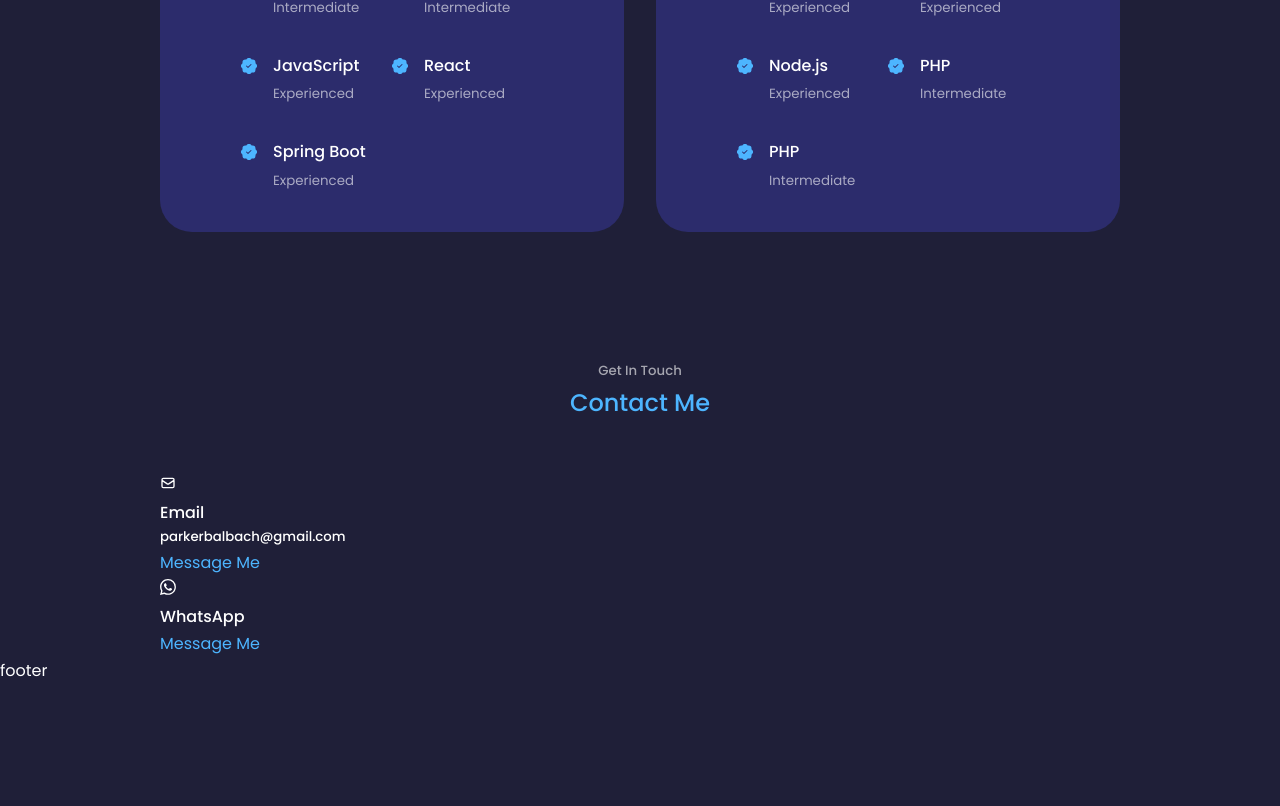
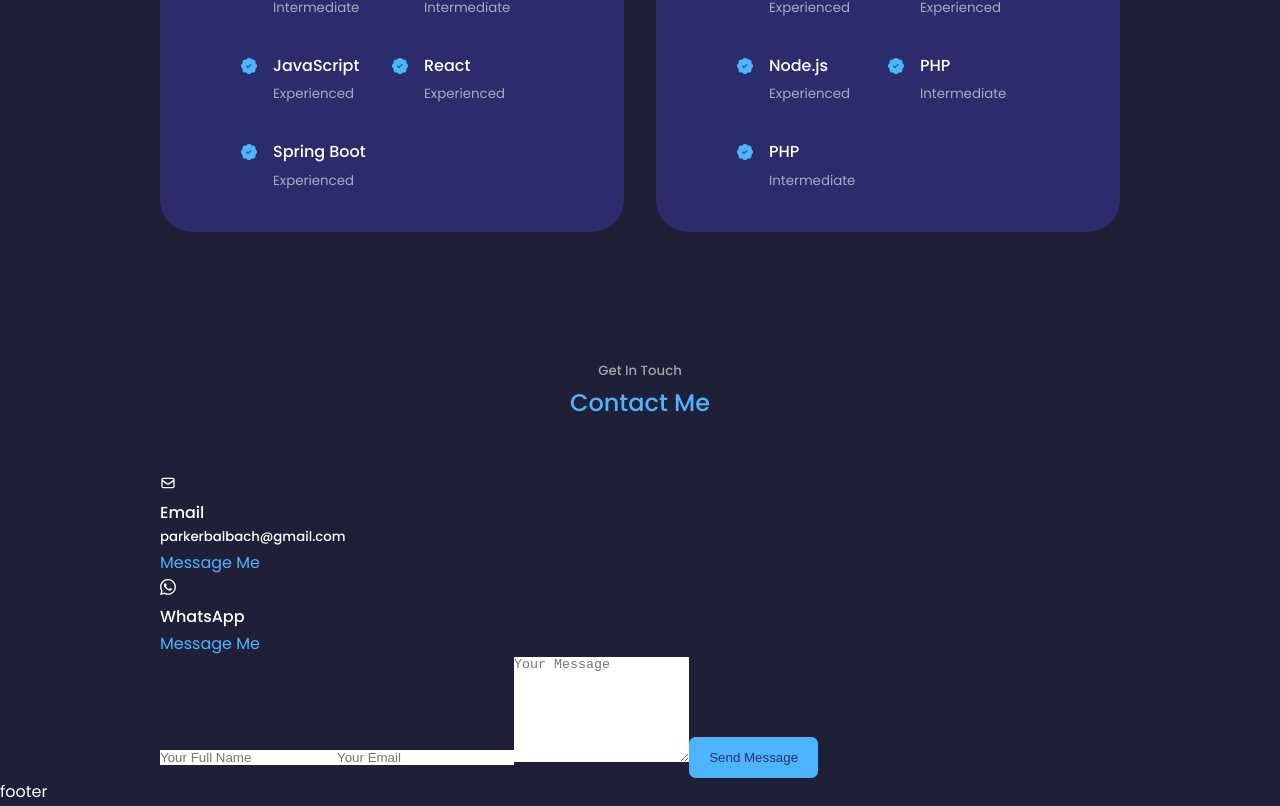
Before and after one commit to ParkerBalbach/online_resume, a React (Create React App) app: page / in a window 1280 px wide. Shown: the part 3248-4054 px from the top of the page. Before the commit the page ends 3933 px from the top, so only its background shows below. Built offline with nearby package versions, Linux system fonts and the light colour scheme.

Commit message:
Added a form for the user to directly message me

```diff
--- a/src/components/contact/contact.jsx
+++ b/src/components/contact/contact.jsx
@@ -24,7 +24,12 @@ const contact = () => {
           </article>
         </div>
         {/* END CONTACT OPTIONS */}
-        <form action=''></form>
+        <form action=''>
+          <input type="text" name='name' placeholder='Your Full Name' required />
+          <input type="email" name='email' placeholder='Your Email' required />
+          <textarea name='message' rows='7' placeholder='Your Message' required></textarea>
+          <button type='submit' className='btn btn-primary'>Send Message</button>
+        </form>
       </div>
     </section>
   )
```
